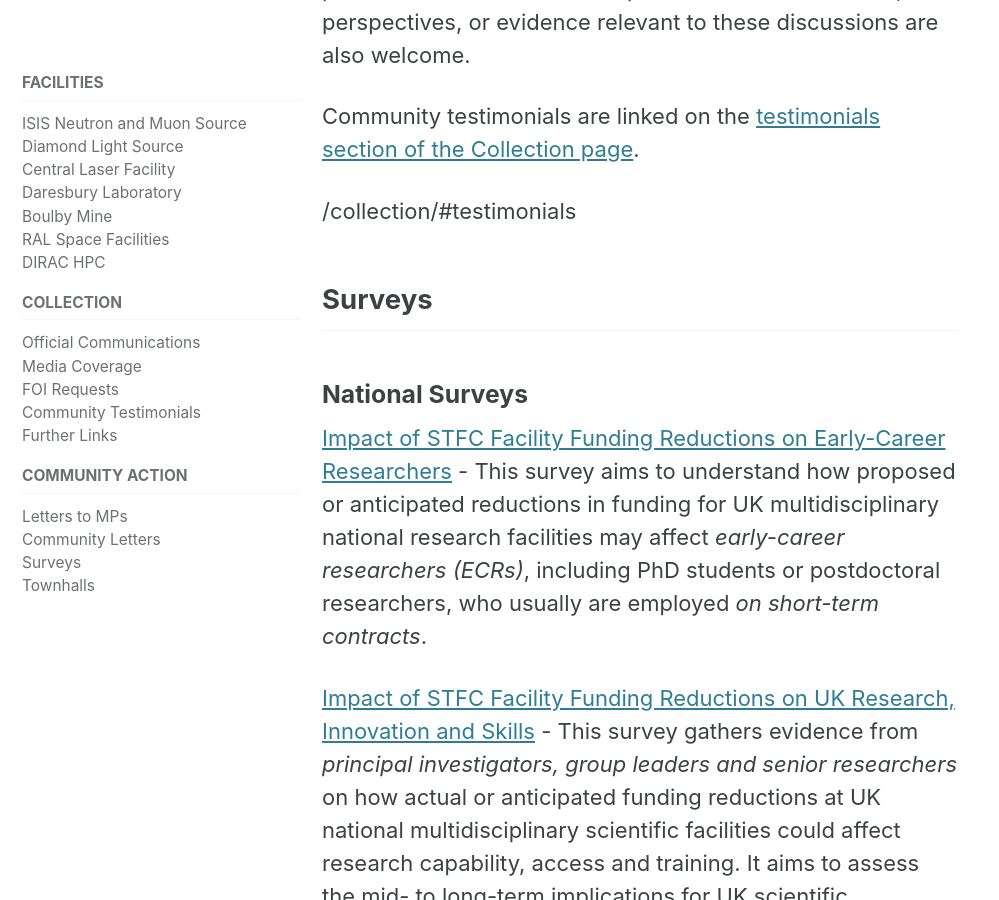
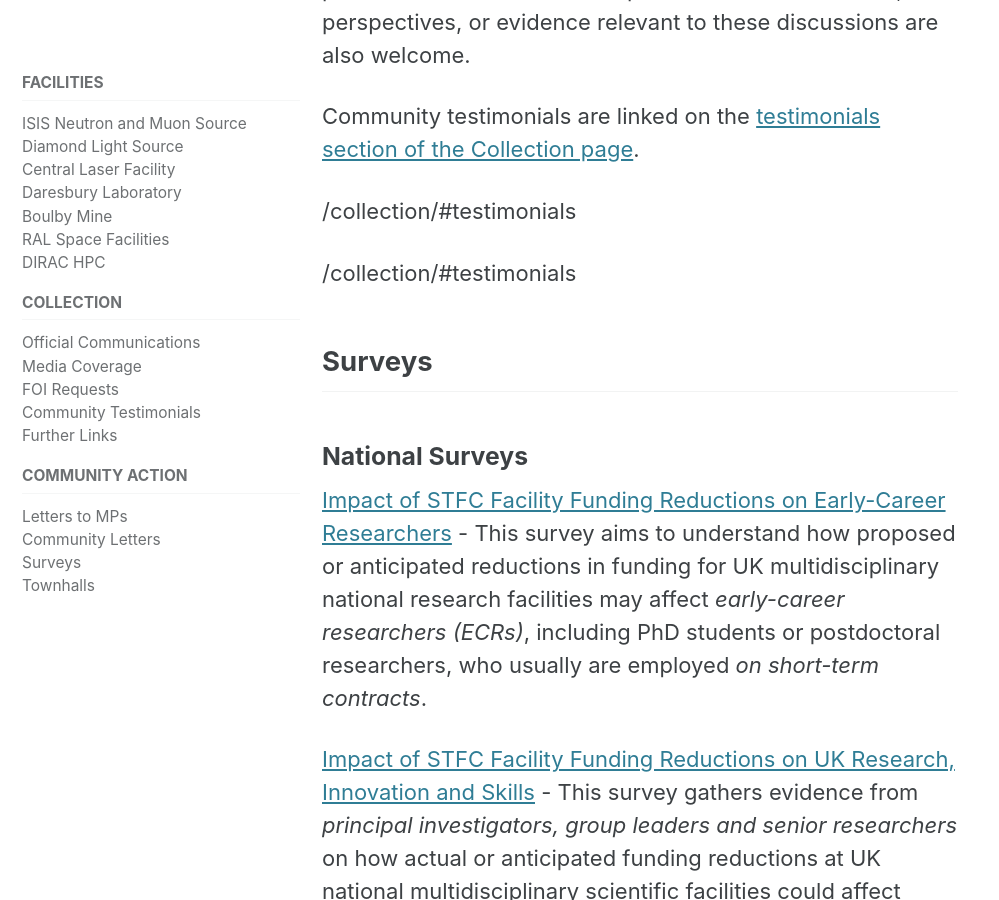
Before and after one commit to research-facilities-community/index, a Jekyll site: the page built from _pages/action.md, in a window 1280 px wide and 900 px high, scrolled down 4771 px. Shown: the whole window, without its empty margins (0-999 px from the left). Built offline with Jekyll 4.4.1, drawn with Linux system fonts in a browser that asks for light colours; cached includes are drawn as plain includes.

Commit message:
Add link to testimonials section in action.md
Added a link to the testimonials section in the action page.

```diff
--- a/_pages/action.md
+++ b/_pages/action.md
@@ -71,6 +71,8 @@
 
 Community testimonials are linked on the [testimonials section of the Collection page](/collection/#testimonials).
 
+{% link _pages/collection.md %}#testimonials
+
 {{ "/collection/#testimonials" | testimonials section of the Collection page }}
 
 
```
